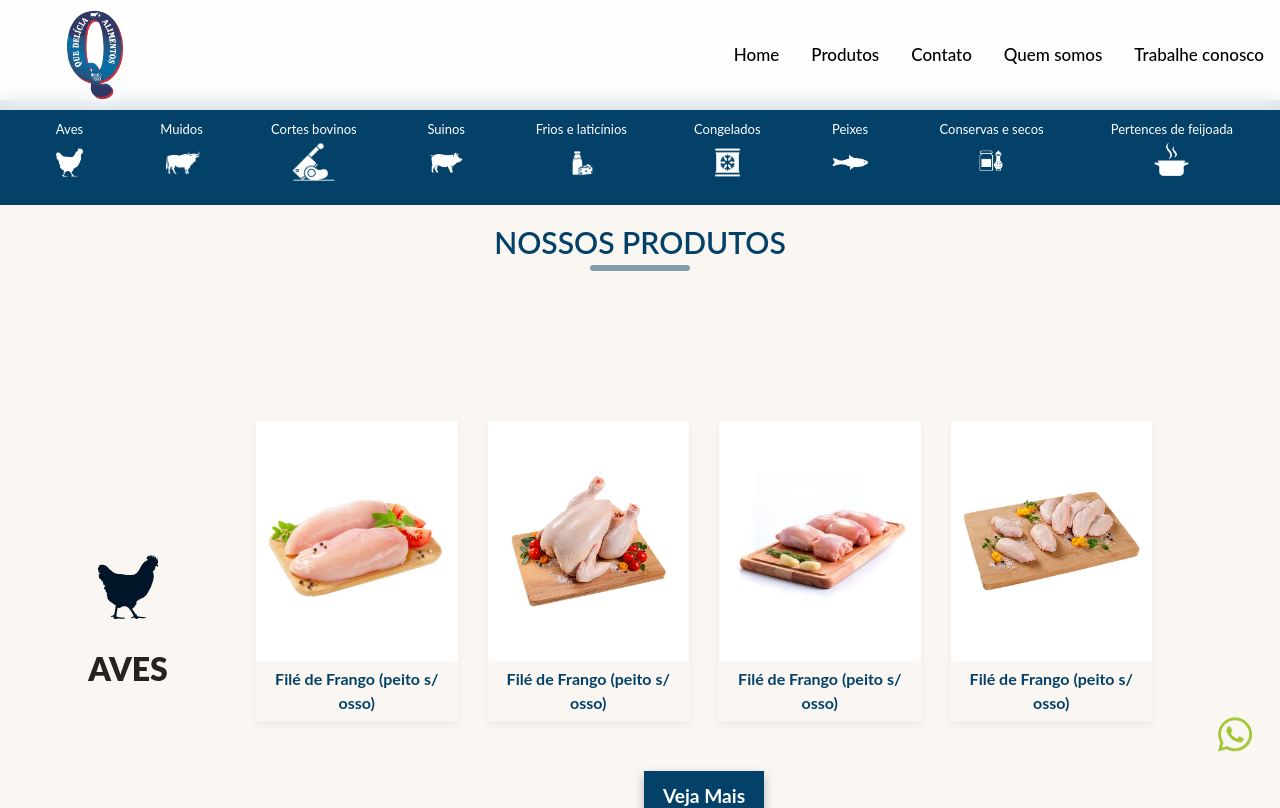
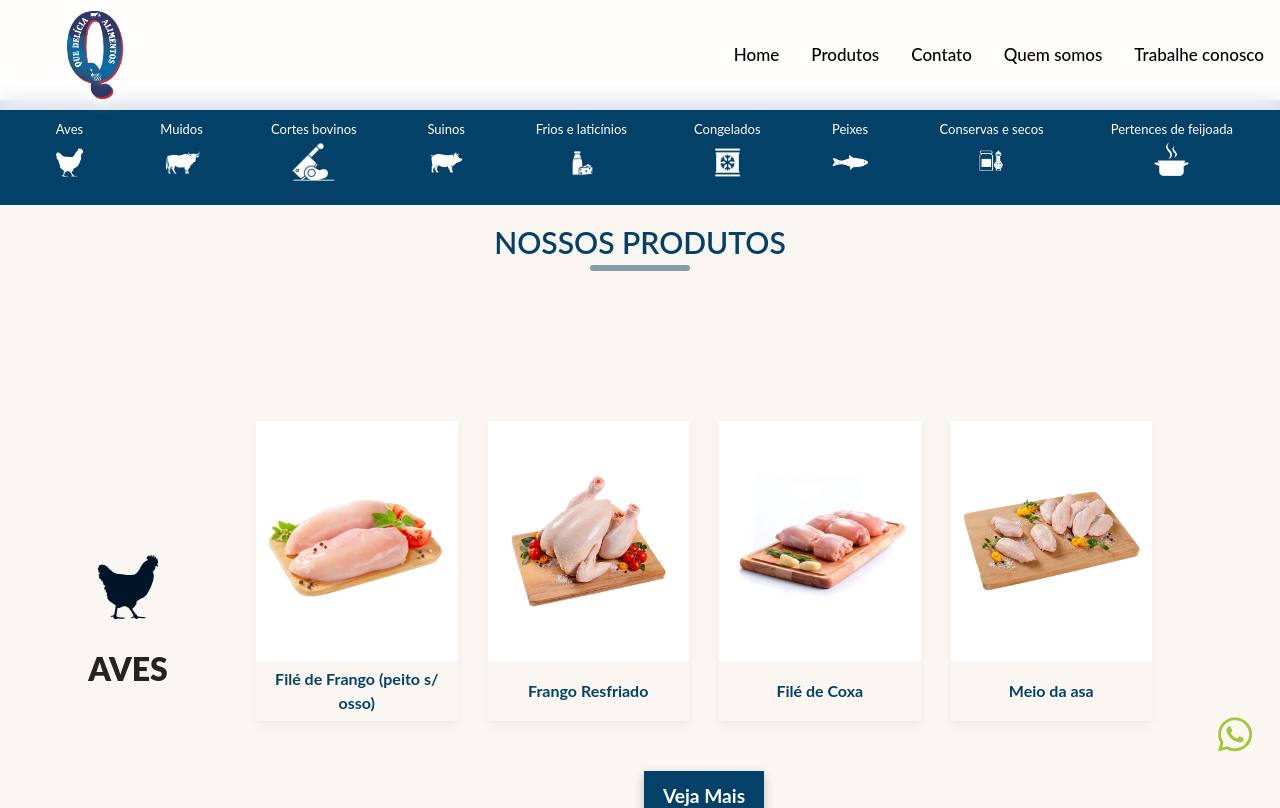
Before and after one commit to 01Vitorhugo/quedelicia, a React (Create React App) app: page /produtos in a window 1280 px wide. Shown: the top 808 px of the page. Built offline with nearby package versions, Linux system fonts and the light colour scheme.

Commit message:
adjusting name

```diff
--- a/src/components/Compo-Produtos/CompoAves/index.jsx
+++ b/src/components/Compo-Produtos/CompoAves/index.jsx
@@ -33,7 +33,7 @@ export default function CompoAves() {
                             <img src={aves2} alt="imagem aves" />
                         </figure>
                         <article>
-                            <p>Filé de Frango (peito s/ osso)</p>
+                            <p>Frango Resfriado</p>
                         </article>
                     </div>
 
@@ -42,7 +42,7 @@ export default function CompoAves() {
                             <img src={aves3} alt="imagem aves" />
                         </figure>
                         <article>
-                            <p>Filé de Frango (peito s/ osso)</p>
+                            <p>Filé de Coxa</p>
                         </article>
                     </div>
 
@@ -51,7 +51,7 @@ export default function CompoAves() {
                             <img src={aves4} alt="imagem aves" />
                         </figure>
                         <article>
-                            <p>Filé de Frango (peito s/ osso)</p>
+                            <p>Meio da asa</p>
                         </article>
                     </div>
 
```
